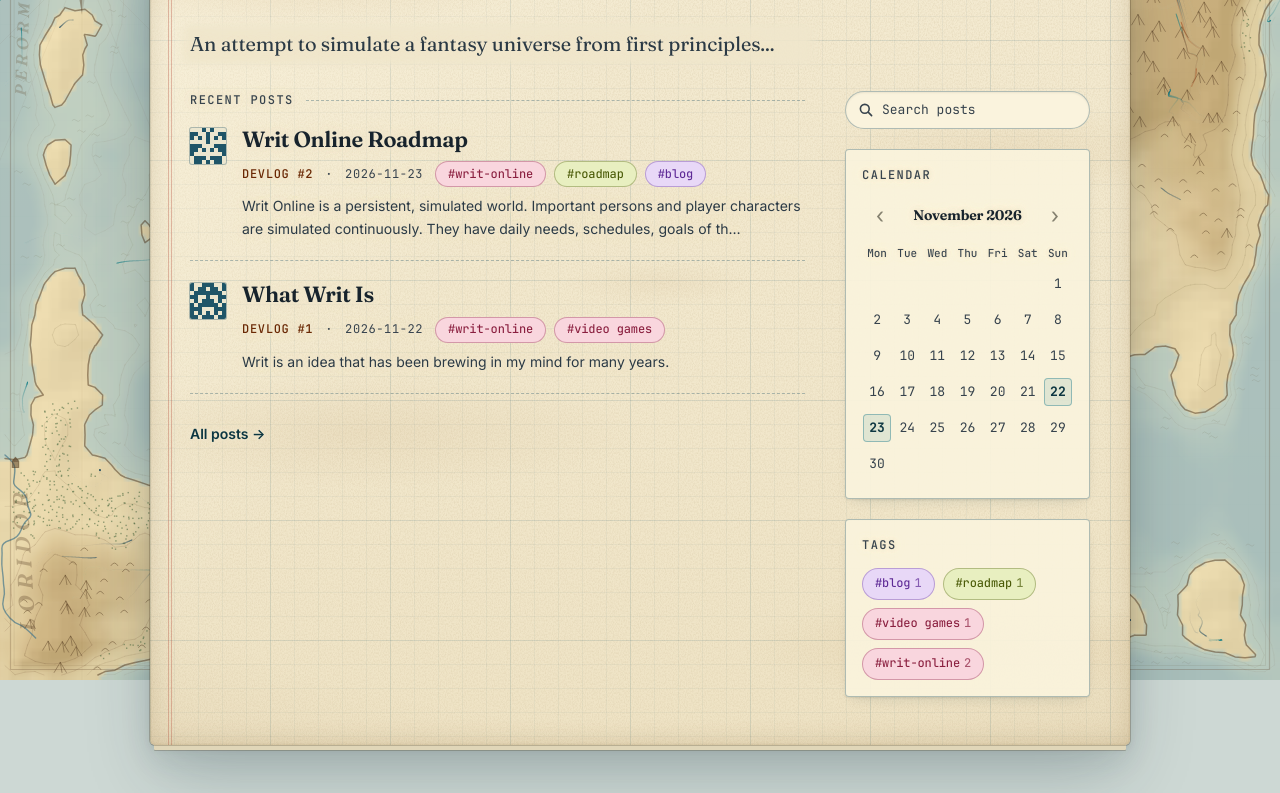
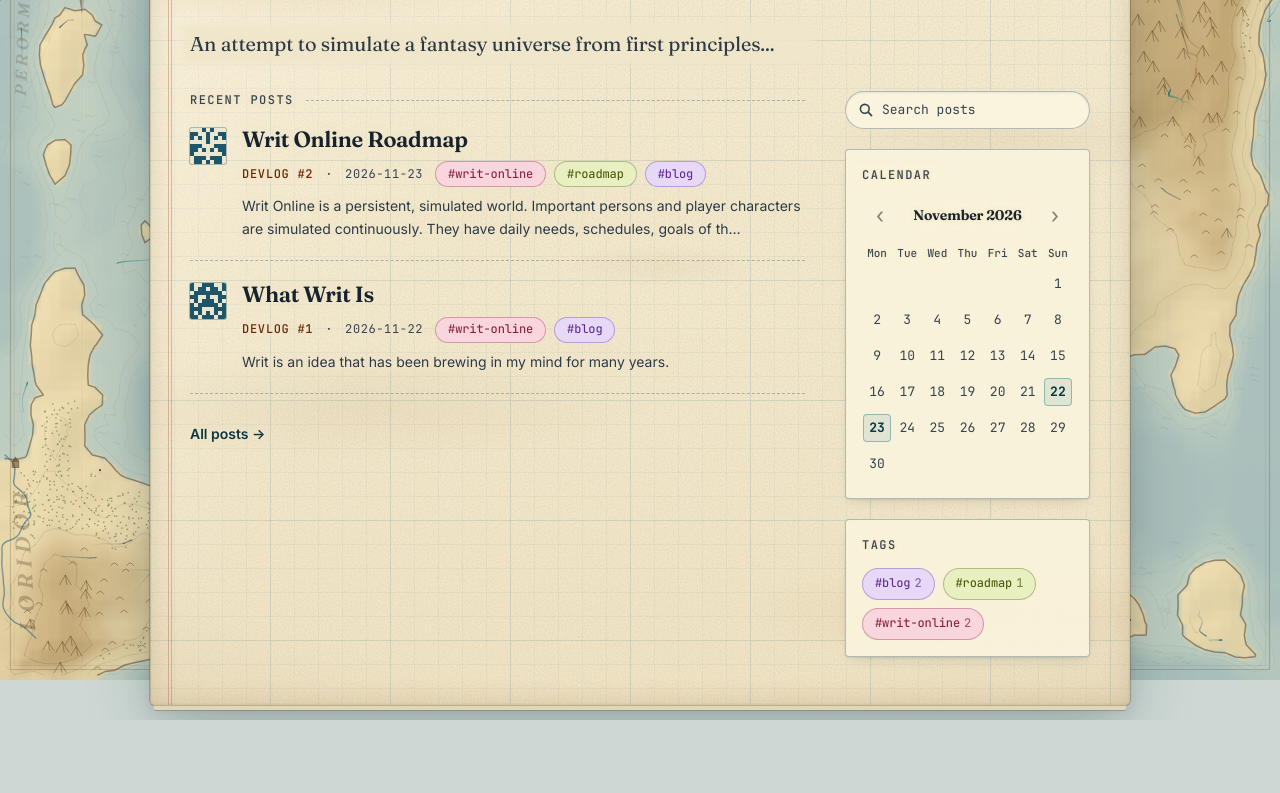
Before and after one commit to Sornaensis/writ-game-blog, a plain HTML site: page index.html in a window 1280 px wide. Shown: the part 120-913 px from the top of the page. After the commit the page ends 840 px from the top, so only its background shows below. Drawn offline with Linux system fonts and the light colour scheme.

Commit message:
Publish 1 note from Folio

```diff
--- a/index.html
+++ b/index.html
@@ -25,7 +25,7 @@
 <h2 id="recent-title" class="section-title">Recent posts</h2>
 <ul id="post-list" class="post-list">
 <li class="post-item" data-path="posts/writ-online-roadmap.html"><svg class="sigil" viewBox="0 0 9 9" width="36" height="36" aria-hidden="true" focusable="false"><path d="M3 0h1v1h-1zM5 0h1v1h-1zM0 1h2v1h-2zM4 1h1v1h-1zM7 1h2v1h-2zM0 2h1v1h-1zM2 2h1v1h-1zM4 2h1v1h-1zM6 2h1v1h-1zM8 2h1v1h-1zM4 3h1v1h-1zM0 4h3v1h-3zM6 4h3v1h-3zM0 5h2v1h-2zM3 5h1v1h-1zM5 5h1v1h-1zM7 5h2v1h-2zM0 6h1v1h-1zM8 6h1v1h-1zM1 7h3v1h-3zM5 7h3v1h-3zM1 8h2v1h-2zM4 8h1v1h-1zM6 8h2v1h-2z"/></svg><a class="post-link" href="./posts/writ-online-roadmap.html">Writ Online Roadmap</a><div class="post-meta"><span class="entry-no">Devlog #2</span> · <time datetime="2026-11-23">2026-11-23</time> <span class="post-tags"><a class="tag-chip" data-hue="11" href="./posts.html#tag=writ-online">#writ-online</a> <a class="tag-chip" data-hue="3" href="./posts.html#tag=roadmap">#roadmap</a> <a class="tag-chip" data-hue="9" href="./posts.html#tag=blog">#blog</a></span></div><p class="post-summary">Writ Online is a persistent, simulated world. Important persons and player characters are simulated continuously. They have daily needs, schedules, goals of th…</p></li>
-<li class="post-item" data-path="posts/what-writ-is.html"><svg class="sigil" viewBox="0 0 9 9" width="36" height="36" aria-hidden="true" focusable="false"><path d="M0 0h1v1h-1zM3 0h3v1h-3zM8 0h1v1h-1zM0 1h1v1h-1zM2 1h2v1h-2zM5 1h2v1h-2zM8 1h1v1h-1zM1 2h7v1h-7zM0 3h2v1h-2zM4 3h1v1h-1zM7 3h2v1h-2zM1 4h1v1h-1zM3 4h3v1h-3zM7 4h1v1h-1zM0 5h1v1h-1zM2 5h5v1h-5zM8 5h1v1h-1zM0 6h3v1h-3zM6 6h3v1h-3zM0 7h1v1h-1zM2 7h1v1h-1zM4 7h1v1h-1zM6 7h1v1h-1zM8 7h1v1h-1zM0 8h2v1h-2zM3 8h3v1h-3zM7 8h2v1h-2z"/></svg><a class="post-link" href="./posts/what-writ-is.html">What Writ Is</a><div class="post-meta"><span class="entry-no">Devlog #1</span> · <time datetime="2026-11-22">2026-11-22</time> <span class="post-tags"><a class="tag-chip" data-hue="11" href="./posts.html#tag=writ-online">#writ-online</a> <a class="tag-chip" data-hue="11" href="./posts.html#tag=video%20games">#video games</a></span></div><p class="post-summary">Writ is an idea that has been brewing in my mind for many years.</p></li>
+<li class="post-item" data-path="posts/what-writ-is.html"><svg class="sigil" viewBox="0 0 9 9" width="36" height="36" aria-hidden="true" focusable="false"><path d="M0 0h1v1h-1zM3 0h3v1h-3zM8 0h1v1h-1zM0 1h1v1h-1zM2 1h2v1h-2zM5 1h2v1h-2zM8 1h1v1h-1zM1 2h7v1h-7zM0 3h2v1h-2zM4 3h1v1h-1zM7 3h2v1h-2zM1 4h1v1h-1zM3 4h3v1h-3zM7 4h1v1h-1zM0 5h1v1h-1zM2 5h5v1h-5zM8 5h1v1h-1zM0 6h3v1h-3zM6 6h3v1h-3zM0 7h1v1h-1zM2 7h1v1h-1zM4 7h1v1h-1zM6 7h1v1h-1zM8 7h1v1h-1zM0 8h2v1h-2zM3 8h3v1h-3zM7 8h2v1h-2z"/></svg><a class="post-link" href="./posts/what-writ-is.html">What Writ Is</a><div class="post-meta"><span class="entry-no">Devlog #1</span> · <time datetime="2026-11-22">2026-11-22</time> <span class="post-tags"><a class="tag-chip" data-hue="11" href="./posts.html#tag=writ-online">#writ-online</a> <a class="tag-chip" data-hue="9" href="./posts.html#tag=blog">#blog</a></span></div><p class="post-summary">Writ is an idea that has been brewing in my mind for many years.</p></li>
 </ul>
 <p class="all-posts"><a href="./posts.html">All posts &rarr;</a></p>
 </section>
--- a/posts.json
+++ b/posts.json
@@ -17,7 +17,7 @@
       "date": "2026-11-22",
       "tags": [
         "writ-online",
-        "video games"
+        "blog"
       ],
       "path": "posts/what-writ-is.html",
       "summary": "Writ is an idea that has been brewing in my mind for many years."
```
Also changed, not shown: posts.html (+1 -1 lines), posts/what-writ-is.html (+1 -1 lines).
